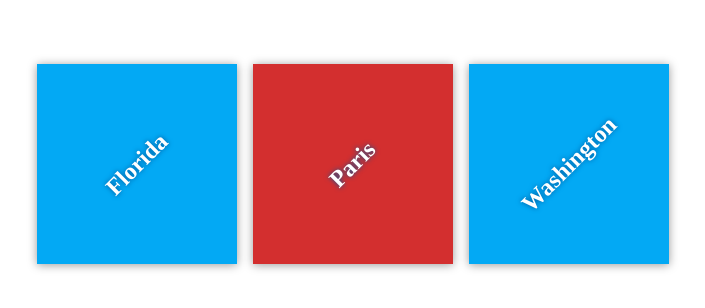
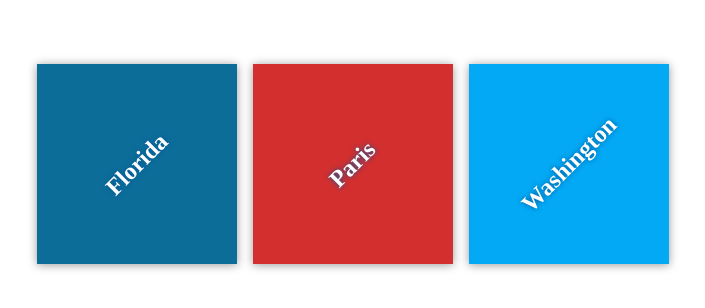
Before and after one commit to XuanMaiMai/trial-repo, a plain HTML site: page index.html in a window 1280 px wide. Shown: the part 236-544 px from the top of the page, without its empty margins (287-992 px from the left). Drawn offline with Linux system fonts and the light colour scheme; files that its build step writes are made by us from their sources.

Commit message:
Style destinations

```diff
--- a/app.css
+++ b/app.css
@@ -47,7 +47,7 @@ h2 {
 }
 
 #florida {
-    background-color: #03a9f4;
+    background-color: #0d6d99;
 }
 
 #paris {
```
